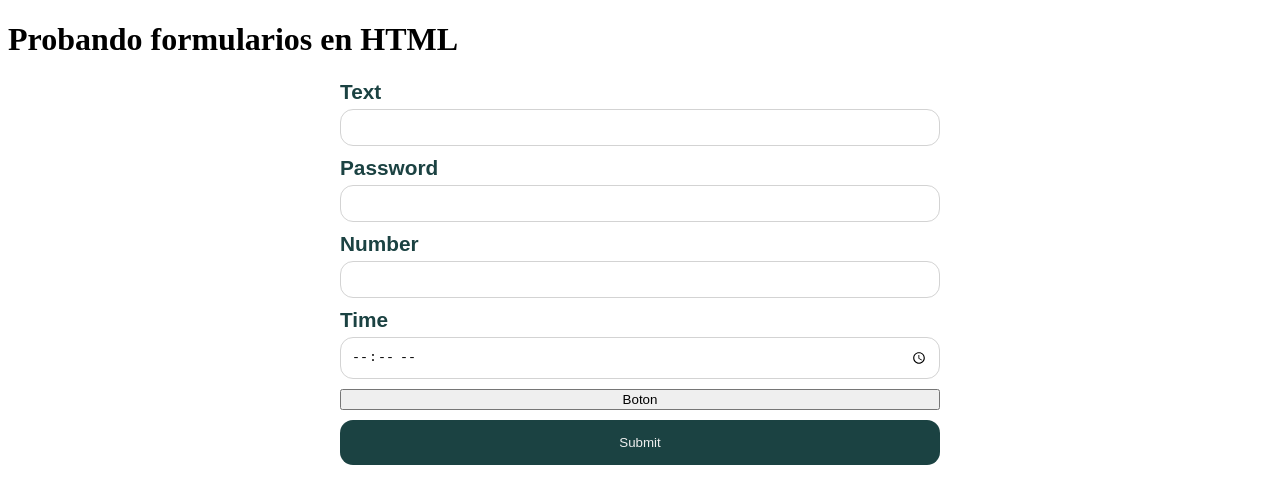
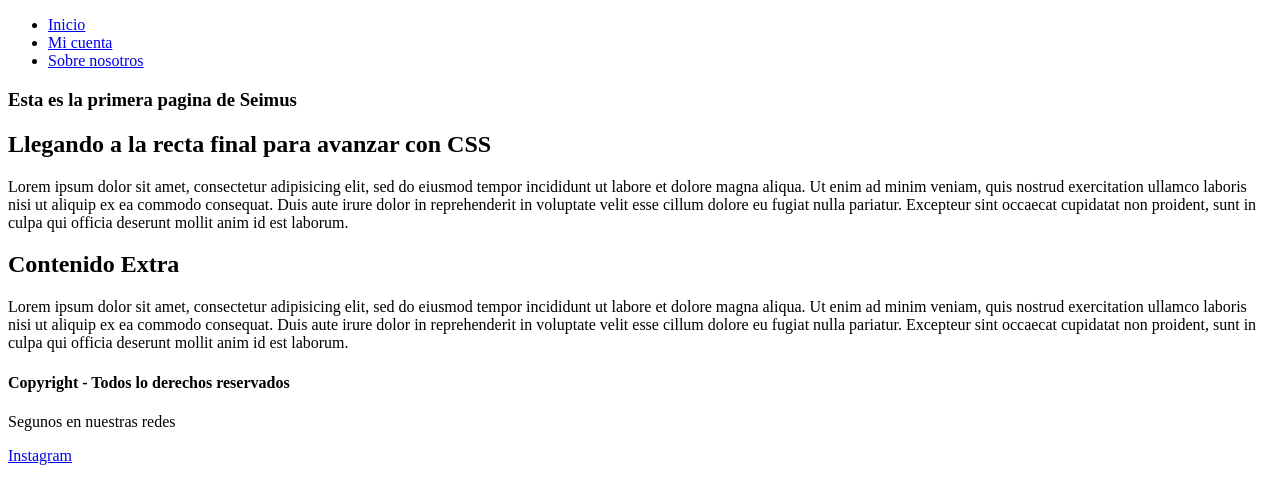
Before and after one commit to Seimusss/la_pagina_de_los_papus, a plain HTML site: page index.html in a window 1280 px wide. Drawn offline with Linux system fonts and the light colour scheme.

Commit message:
Cambios generales

```diff
--- a/index.html
+++ b/index.html
@@ -3,35 +3,61 @@
 
 <head>
 
-	<title>Seimus Pagina</title>
+	<title>Seimus Página</title>
 	<link rel="stylesheet" href="./index.css">
+	<meta charset="utf-8">
+	<meta name="keywords" content="harina, leche, huevo">
+	<meta name="description" content="Alimentos S.A es una compañia destinada a brindar los mejores alimentos">
+	<meta name="author" content= "Coronel Samuel">
+	<meta name="copyright" content="AlimentosS.A">
+	<meta name="robots" content="noindex">
 </head>
 
 <body>
-	<h1>Probando formularios en HTML</h1>
-	<form class="form">
-		<label class="form-label">
-			Text
-			<input type="text" required>
-		</label>
-		<label class="form-label">
-			Password
-			<input type="password" required>
-		</label>
-		<label class="form-label">
-			Number
-			<input type="number">
-		</label>
-		<label class="form-label">
-			Time
-			<input type="time">
-		</label>
-		<input type="button" value="Boton">
-		<input type="submit" class="form-submit">
-
-	</form>
+	<header>
+		<nav>
+			<ul>
+				<li><a href="index.html">Inicio</a></li>
+				<li><a href="micuenta.html">Mi cuenta</a></li>
+				<li><a href="nosotros.html">Sobre nosotros</a></li>
 
 
+			</ul>
+		</nav>
+	 </header>
+	<article>
+		<section>
+			<h1>
+				Esta es la primera pagina de Seimus
+			</h1>
+			<h2>
+				Llegando a la recta final para avanzar con CSS
+			</h2>
+			<p>Lorem ipsum dolor sit amet, consectetur adipisicing elit, sed do eiusmod
+			tempor incididunt ut labore et dolore magna aliqua. Ut enim ad minim veniam,
+			quis nostrud exercitation ullamco laboris nisi ut aliquip ex ea commodo
+			consequat. Duis aute irure dolor in reprehenderit in voluptate velit esse
+			cillum dolore eu fugiat nulla pariatur. Excepteur sint occaecat cupidatat non
+			proident, sunt in culpa qui officia deserunt mollit anim id est laborum.</p>
+		</section>
+	</article>
+	<aside>
+	<h2>Contenido Extra
+	</h2>
+	<p>Lorem ipsum dolor sit amet, consectetur adipisicing elit, sed do eiusmod
+	tempor incididunt ut labore et dolore magna aliqua. Ut enim ad minim veniam,
+	quis nostrud exercitation ullamco laboris nisi ut aliquip ex ea commodo
+	consequat. Duis aute irure dolor in reprehenderit in voluptate velit esse
+	cillum dolore eu fugiat nulla pariatur. Excepteur sint occaecat cupidatat non
+	proident, sunt in culpa qui officia deserunt mollit anim id est laborum.</p>
+	</aside>
+	<footer>
+		<h4>
+			Copyright - Todos lo derechos reservados
+		</h4>
+		<p>Segunos en nuestras redes</p>
+		<a href="https://Instagram.com/seimusss">Instagram</a>
+	</footer>
 </body>
 
 </html>
```
Also changed, not shown: micuenta.html (added, +36 -0 lines), nosotros.html (added, +40 -0 lines).
